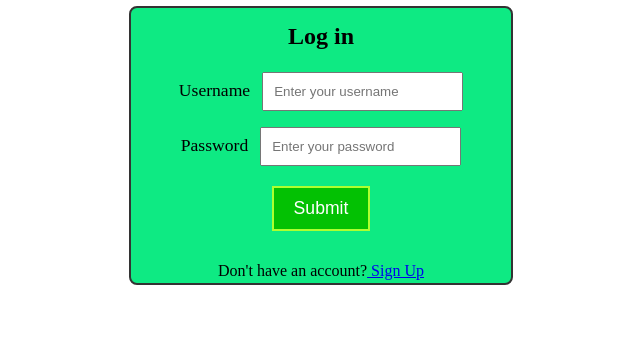
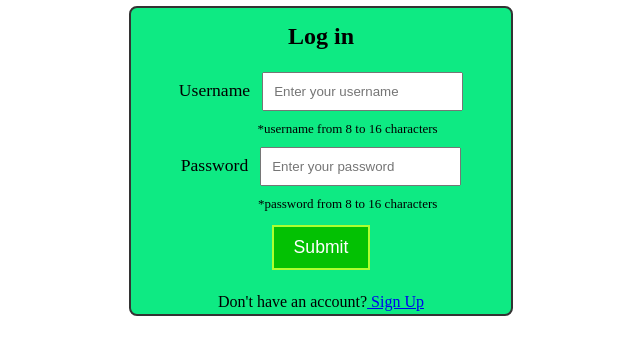
Before and after one commit to dohieunghia2002/Upload_Image_MERN, a React (Create React App) app in the folder client/: page /login in a window 768 px wide. Shown: the top 354 px of the page, without its empty margins (63-703 px from the left). Built offline with nearby package versions, Linux system fonts and the light colour scheme.

Commit message:
authentication note

```diff
--- a/client/src/pages/Login/Login.jsx
+++ b/client/src/pages/Login/Login.jsx
@@ -35,10 +35,12 @@ const Login = () => {
                         <label className="form__label" htmlFor="username">Username</label>
                         <input type="text" className="form__input" id="username" placeholder="Enter your username" onChange={(e) => setUsername(e.target.value)} />
                     </div>
+                    <span className="auth__note">*username from 8 to 16 characters</span>
                     <div className="form__group">
                         <label className="form__label" htmlFor="password">Password</label>
                         <input type="password" className="form__input" id="password" placeholder="Enter your password" onChange={(e) => setPassword(e.target.value)} />
                     </div>
+                    <span className="auth__note">*password from 8 to 16 characters</span>
                     <button type="submit" className="form-submit__btn">Submit</button>
                 </form>
 
--- a/client/src/pages/Login/login.css
+++ b/client/src/pages/Login/login.css
@@ -58,6 +58,11 @@
   margin-top: 1rem;
 }
 
+.auth__note {
+  font-size: small;
+  margin-left: 14%;
+}
+
 @media (min-width: 740px) and (max-width: 1023px) {
   .login__container,
   .register__container {
@@ -75,6 +80,10 @@
 
   .form-submit__btn {
     width: 26%;
+  }
+
+  .auth__link {
+    margin-top: 0.5rem;
   }
 }
 
```
